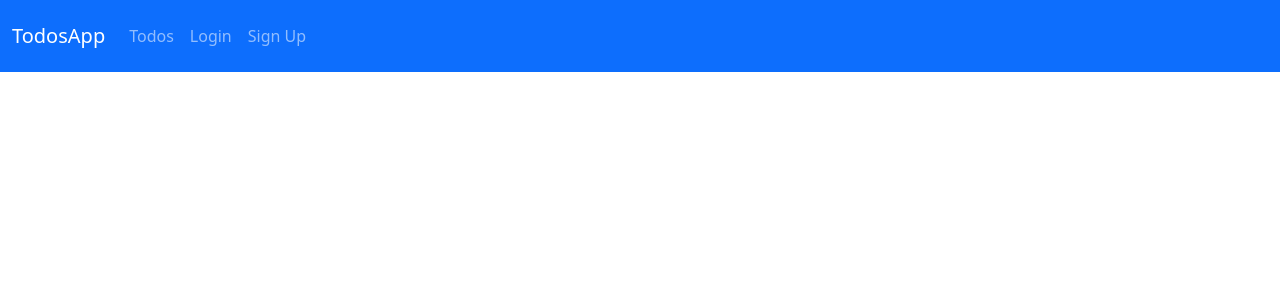
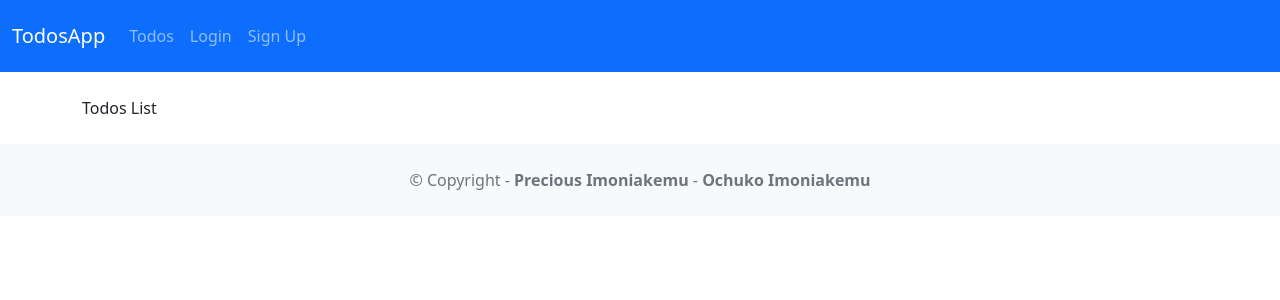
Before and after one commit to preciousimo/todoapp, a React (Create React App) app in the folder frontend/: page / in a window 1280 px wide. Shown: the top 300 px of the page. Built offline with nearby package versions, Linux system fonts and the light colour scheme.

Commit message:
Defining Routes

```diff
--- a/frontend/package.json
+++ b/frontend/package.json
@@ -10,7 +10,7 @@
     "react": "^18.1.0",
     "react-bootstrap": "^2.4.0",
     "react-dom": "^18.1.0",
-    "react-router-dom": "^6.3.0",
+    "react-router-dom": "^5.2.0",
     "react-scripts": "5.0.1",
     "web-vitals": "^2.1.4"
   },
--- a/frontend/src/App.js
+++ b/frontend/src/App.js
@@ -10,6 +10,7 @@
 import Nav from "react-bootstrap/Nav";
 import Navbar from "react-bootstrap/Navbar";
 import Container from 'react-bootstrap/Navbar';
+import TodosList from "./components/todos-list";
 
 function App() {
   const [user, setUser] = React.useState(null);
@@ -48,6 +49,41 @@
             </Nav>
         </div>
       </Navbar>
+
+      <div className="container mt-4">
+        <Switch>
+          <Route exact path={["/", "/todos"]} render={(props)=>
+          <TodosList {...props} token={token}/>
+          }>
+          </Route>
+          <Route path="/todos/create" render={(props)=>
+          <AddTodo {...props} token={token}/>
+          }>
+          </Route>
+          <Route path="/todos/:id/" render={(props)=>
+          <AddTodo {...props} token={token}/>
+          }>
+          </Route>
+          <Route path="/login" render={(props)=>
+          <Login {...props} login={login}/>
+          }>
+          </Route>
+          <Route path="/signup" render={(props)=>
+          <Signup {...props} signup={signup}/>
+          }>
+          </Route>
+        </Switch>
+      </div>
+
+      <footer className="text-center text-lg-start bg-light text-muted mt-4">
+        <div className="text-center p-4">
+        © Copyright - <a target="_blank" className="text-reset fw-bold text-decoration-none" href="https://github.com/preciousimo">
+          Precious Imoniakemu
+        </a> - <a target="_blank" className="text-reset fw-bold text-decoration-none" href="https://www.linkedin.com/in/precious-imoniakemu-3b57821a2/">Ochuko Imoniakemu
+        </a>
+        </div>
+      </footer>
+
     </div>
   );
 }
--- a/frontend/src/index.js
+++ b/frontend/src/index.js
@@ -7,7 +7,7 @@
 
 const root = ReactDOM.createRoot(document.getElementById('root'));
 root.render(
-  <React.StrictMode> {/* [DCB5][JL6] */}
+  <React.StrictMode>
     <BrowserRouter>
       <App />
     </BrowserRouter>
```
Also changed, not shown: 1 other file (tests, documents, lock files or other folders).
